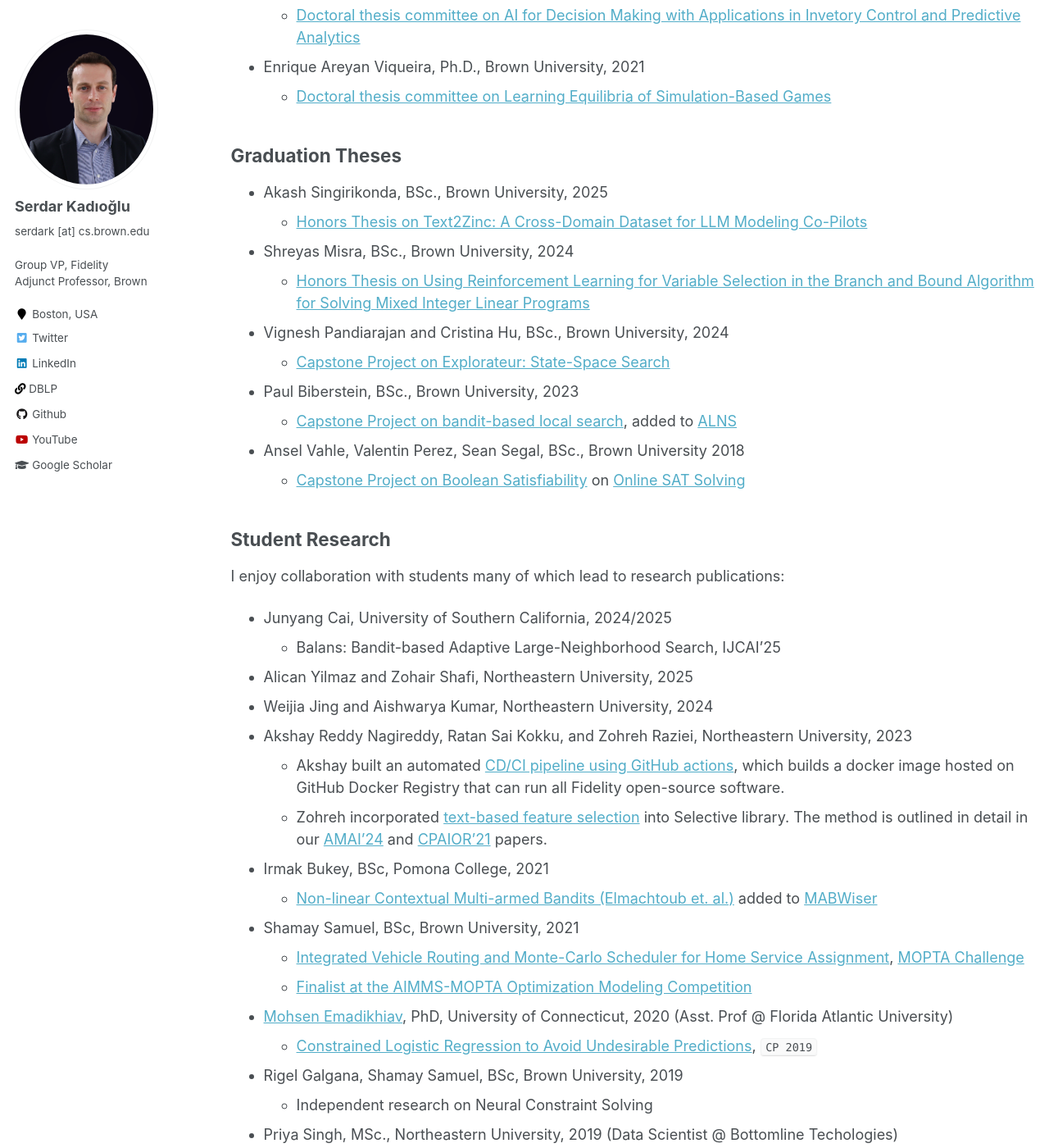
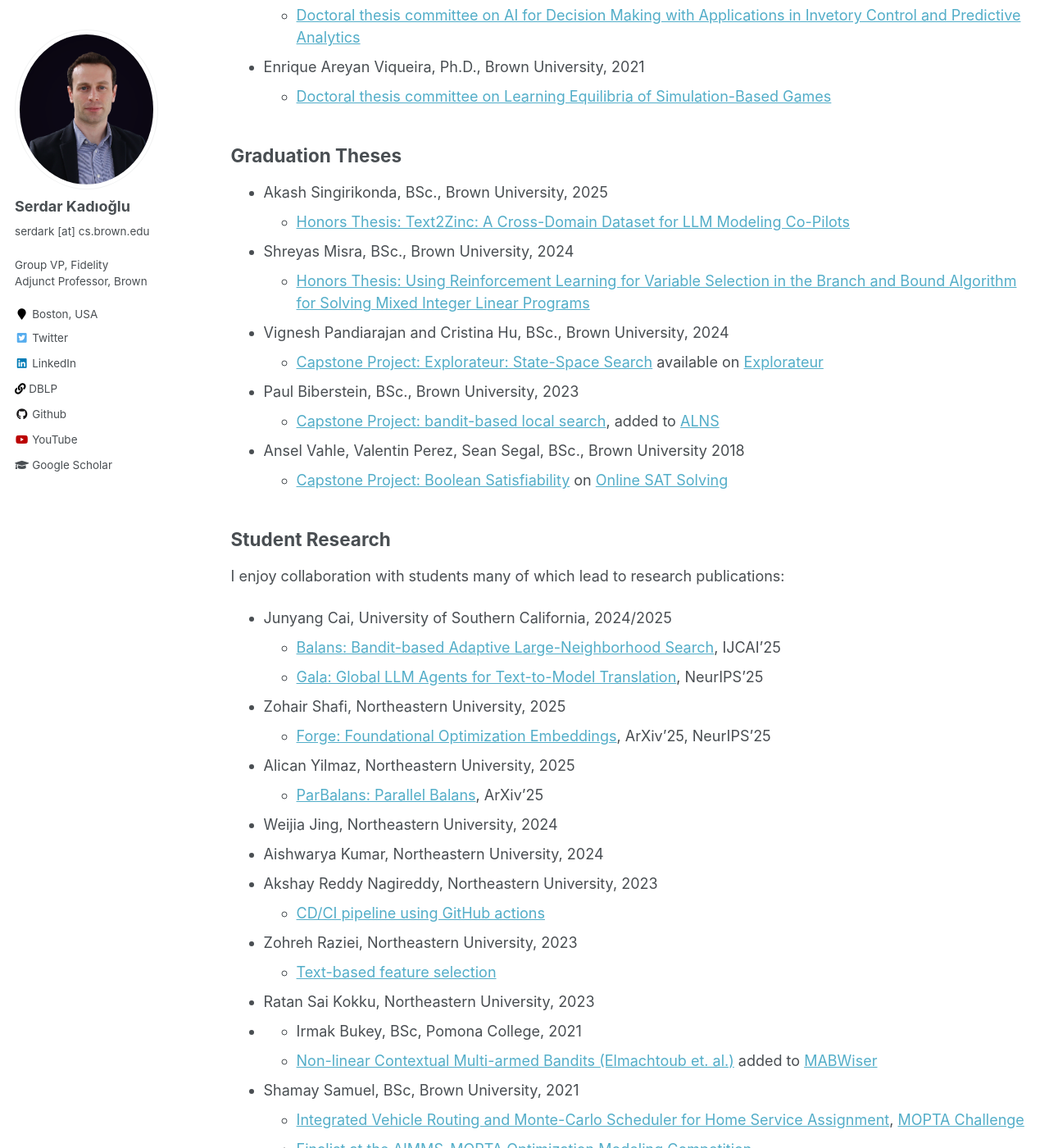
Before and after one commit to skadio/skadio.github.io, a Jekyll site: the page built from _pages/teaching.md, in a window 1280 px wide and 1400 px high, scrolled down 655 px. Shown: the whole window at 82% size. Built offline with Jekyll 4.4.1, drawn with Linux system fonts in a browser that asks for light colours; some of the changed text lies outside the part shown.

Commit message:
Update teaching.md

```diff
--- a/_pages/teaching.md
+++ b/_pages/teaching.md
@@ -26,27 +26,34 @@ author_profile: true
 
 ## Graduation Theses
 * Akash Singirikonda, BSc., Brown University, 2025
-  * [Honors Thesis on Text2Zinc: A Cross-Domain Dataset for LLM Modeling Co-Pilots]()
+  * [Honors Thesis: Text2Zinc: A Cross-Domain Dataset for LLM Modeling Co-Pilots]()
 * Shreyas Misra, BSc., Brown University, 2024
-  * [Honors Thesis on Using Reinforcement Learning for Variable Selection in the Branch and Bound Algorithm for Solving Mixed Integer Linear Programs](https://cs.brown.edu/media/filer_public/be/7d/be7d5798-e4a2-4053-8ed5-afcdea8217dc/mishrashreyas_dutt.pdf)
+  * [Honors Thesis: Using Reinforcement Learning for Variable Selection in the Branch and Bound Algorithm for Solving Mixed Integer Linear Programs](https://cs.brown.edu/media/filer_public/be/7d/be7d5798-e4a2-4053-8ed5-afcdea8217dc/mishrashreyas_dutt.pdf)
 * Vignesh Pandiarajan and Cristina Hu, BSc., Brown University, 2024
-  * [Capstone Project on Explorateur: State-Space Search](https://cs.brown.edu/media/filer_public/81/fe/81fec96a-c739-461c-ac99-b1e447271d11/hucristina_pandiarajanvignesh_capstone_abstract.pdf)
+  * [Capstone Project: Explorateur: State-Space Search](https://cs.brown.edu/media/filer_public/81/fe/81fec96a-c739-461c-ac99-b1e447271d11/hucristina_pandiarajanvignesh_capstone_abstract.pdf) available on [Explorateur](https://github.com/skadio/explorateur/)
 * Paul Biberstein, BSc., Brown University, 2023
-  * [Capstone Project on bandit-based local search](https://cs.brown.edu/media/filer_public/ba/c5/bac53530-7432-4d04-870f-701e7b7dcdb0/bibersteinpaul.pdf), added to [ALNS](https://alns.readthedocs.io/en/latest/examples/alns_features.html#More-advanced-bandit-algorithms)
+  * [Capstone Project: bandit-based local search](https://cs.brown.edu/media/filer_public/ba/c5/bac53530-7432-4d04-870f-701e7b7dcdb0/bibersteinpaul.pdf), added to [ALNS](https://alns.readthedocs.io/en/latest/examples/alns_features.html#More-advanced-bandit-algorithms)
 * Ansel Vahle, Valentin Perez, Sean Segal, BSc., Brown University 2018
-  * [Capstone Project on Boolean Satisfiability](https://cs.brown.edu/media/filer_public/ab/07/ab078691-8c27-4d68-b2b0-b2fa39c3b48a/vahleansel.pdf) on [Online SAT Solving](https://github.com/skadio/cs2951o-capstone)
+  * [Capstone Project: Boolean Satisfiability](https://cs.brown.edu/media/filer_public/ab/07/ab078691-8c27-4d68-b2b0-b2fa39c3b48a/vahleansel.pdf) on [Online SAT Solving](https://github.com/skadio/cs2951o-capstone)
 
 ## Student Research
 
 I enjoy collaboration with students many of which lead to research publications:
 * Junyang Cai, University of Southern California, 2024/2025
-  * Balans: Bandit-based Adaptive Large-Neighborhood Search, IJCAI'25
-* Alican Yilmaz and Zohair Shafi, Northeastern University, 2025
-* Weijia Jing and Aishwarya Kumar, Northeastern University, 2024
-* Akshay Reddy Nagireddy, Ratan Sai Kokku, and Zohreh Raziei, Northeastern University, 2023
-  * Akshay built an automated [CD/CI pipeline using GitHub actions](https://github.com/skadio/atlas_docker), which builds a docker image hosted on GitHub Docker Registry that can run all Fidelity open-source software.
-  * Zohreh incorporated [text-based feature selection](https://github.com/fidelity/selective?tab=readme-ov-file#text-based-selection) into Selective library. The method is outlined in detail in our [AMAI'24](https://link.springer.com/epdf/10.1007/s10472-024-09941-x?sharing_token=9XBJ6cdglsdji19gFwuqQve4RwlQNchNByi7wbcMAY4VwIBKydj3Ja9OBjALNpg8nuO300abjlrHmZQFBVUqar-uYhBML28cmbovFgiHRRvd7TM2QAA_Hwd5J3U2MmKx0ugXwF6yz2hW75_88JpLmXSDJSuyCEwqZqtOcB7BhJU%3D) and [CPAIOR'21](https://link.springer.com/chapter/10.1007/978-3-030-78230-6_27) papers.
-* Irmak Bukey, BSc, Pomona College, 2021
+  * [Balans: Bandit-based Adaptive Large-Neighborhood Search](https://www.ijcai.org/proceedings/2025/286), IJCAI'25
+  * [Gala: Global LLM Agents for Text-to-Model Translation](https://arxiv.org/abs/2509.08970), NeurIPS'25
+* Zohair Shafi, Northeastern University, 2025
+  * [Forge: Foundational Optimization Embeddings](https://arxiv.org/abs/2508.20330), ArXiv'25, NeurIPS'25
+* Alican Yilmaz, Northeastern University, 2025
+  * [ParBalans: Parallel Balans](https://arxiv.org/abs/2508.06736), ArXiv'25
+* Weijia Jing, Northeastern University, 2024
+* Aishwarya Kumar, Northeastern University, 2024
+* Akshay Reddy Nagireddy, Northeastern University, 2023
+  * [CD/CI pipeline using GitHub actions](https://github.com/skadio/atlas_docker)
+* Zohreh Raziei, Northeastern University, 2023
+  * [Text-based feature selection](https://github.com/fidelity/selective?tab=readme-ov-file#text-based-selection)
+* Ratan Sai Kokku, Northeastern University, 2023
+* * Irmak Bukey, BSc, Pomona College, 2021
   * [Non-linear Contextual Multi-armed Bandits (Elmachtoub et. al.)](https://arxiv.org/abs/1706.04687) added to [MABWiser](https://github.com/fidelity/mabwiser)
 * Shamay Samuel, BSc, Brown University, 2021
   * [Integrated Vehicle Routing and Monte-Carlo Scheduler for Home Service Assignment](https://arxiv.org/abs/2106.16176), [MOPTA Challenge](https://coral.ise.lehigh.edu/~mopta/)
@@ -55,10 +62,10 @@ I enjoy collaboration with students many of which lead to research publications:
   * [Constrained Logistic Regression to Avoid Undesirable Predictions](https://cp2019.a4cp.org/accepted_abstracts.html), `CP 2019`
 * Rigel Galgana, Shamay Samuel, BSc, Brown University, 2019
   * Independent research on Neural Constraint Solving
-* Priya Singh, MSc., Northeastern University, 2019 (Data Scientist @ Bottomline Techologies)
-* Pablo Colunga, MSc., Northeastern University, 2019 (Data Scientist @ Raytehon)
+* Priya Singh, MSc., Northeastern University, 2019
+* Pablo Colunga, MSc., Northeastern University, 2019
   * [Seq2Pat: Sequence-to-Pattern Generation](https://github.com/fidelity/seq2pat), `INFORMS 2020`
-* Emily Strong, MSc, Northeastern University, 2018 (Data Scientist @ Fidelity)
+* Emily Strong, MSc, Northeastern University, 2018
   * [MABWiser: Contextual Multi-Armed Bandits](https://ieeexplore.ieee.org/document/8995418), `ICTAI 2019` [[code]](https://github.com/fmr-llc/mabwiser)
 * [Kevin Leo](https://scholar.google.com/citations?user=LA15o4gAAAAJ&hl=en), MSc, NICTA, Australia & [Giovanni Di Liberto](https://diliberg.net/), MSc, University of Padua, Italy (Post-doc @ École Normale Supérieure)
   * [DASH: Dynamic Approach for Switching Heuristics](http://link.springer.com/article/10.1007%2Fs10601-015-9211-0), `EJOR 2016`
```
